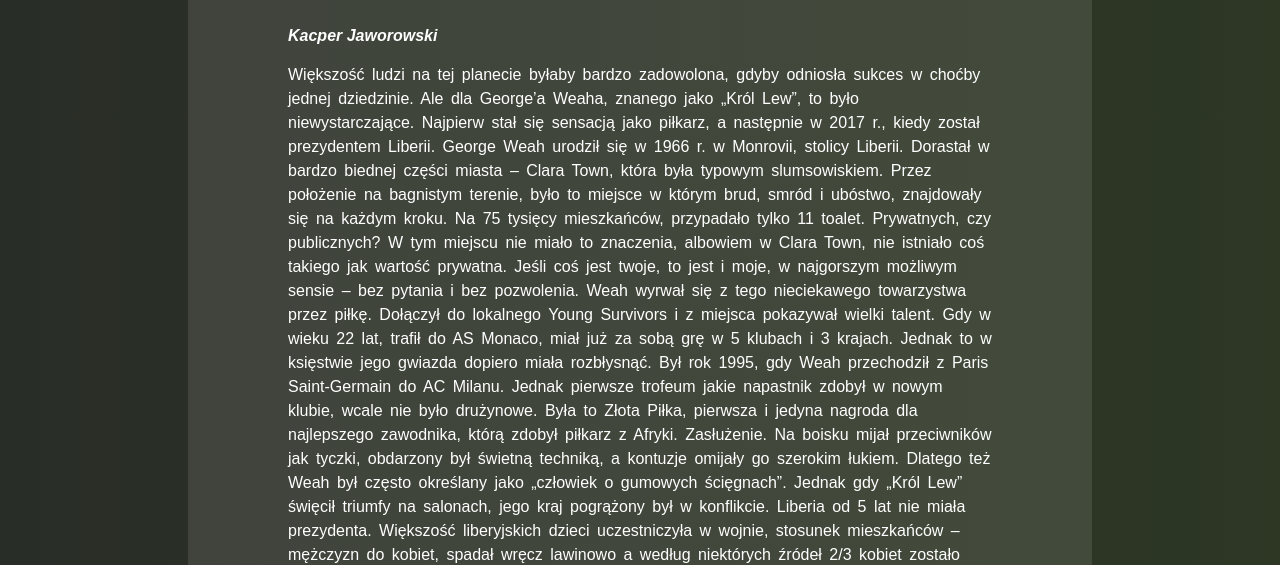
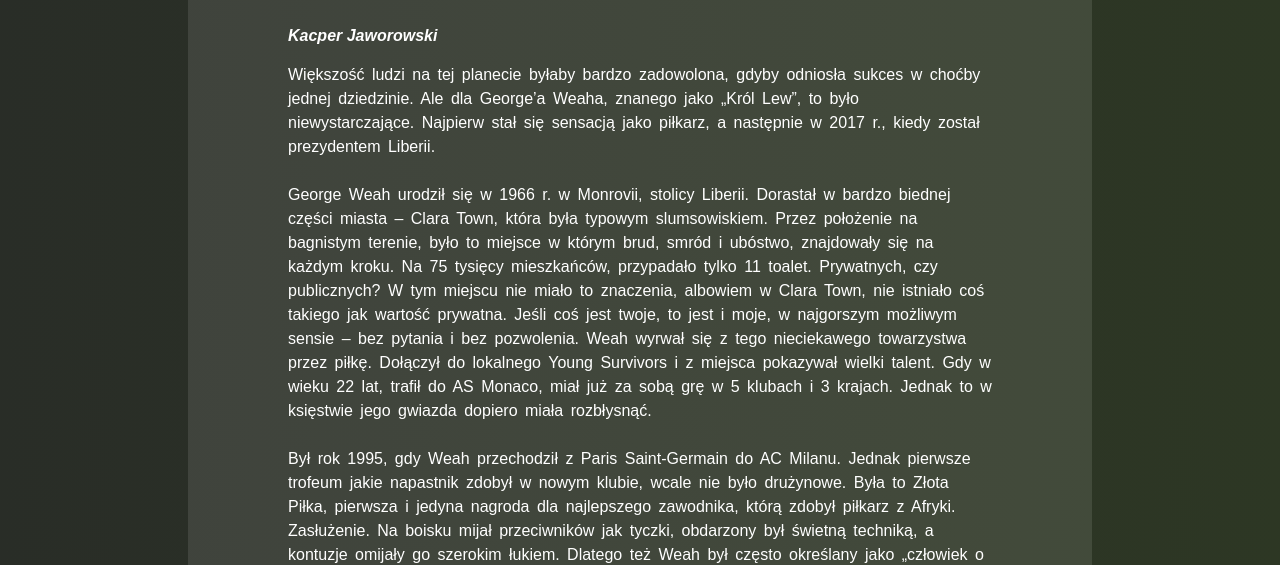
Before and after one commit to testuiacc/testuiacc.github.io, a plain HTML site: page article6.html in a window 1280 px wide. Shown: the part 395-960 px from the top of the page. Drawn offline with Linux system fonts and the light colour scheme.

Commit message:
Update article6.html

```diff
--- a/article6.html
+++ b/article6.html
@@ -23,16 +23,16 @@
                        <b><i>Kacper Jaworowski</i></b><br><br>
                      </p>
                      <p class="article-content">
-                        Większość ludzi na tej planecie byłaby bardzo zadowolona, gdyby odniosła sukces w choćby jednej dziedzinie. Ale dla George’a Weaha, znanego jako „Król Lew”, to było niewystarczające. Najpierw stał się sensacją jako piłkarz, a następnie w 2017 r., kiedy został prezydentem Liberii.
-George Weah urodził się w 1966 r. w Monrovii, stolicy Liberii. Dorastał w bardzo biednej części miasta – Clara Town, która była typowym slumsowiskiem. Przez położenie na bagnistym terenie, było to miejsce w którym brud, smród i ubóstwo, znajdowały się na każdym kroku. Na 75 tysięcy mieszkańców, przypadało tylko 11 toalet. Prywatnych, czy publicznych? W tym miejscu nie miało to znaczenia, albowiem w Clara Town, nie istniało coś takiego jak wartość prywatna. Jeśli coś jest twoje, to jest i moje, w najgorszym możliwym sensie – bez pytania i bez pozwolenia. Weah wyrwał się z tego nieciekawego towarzystwa przez piłkę. Dołączył do lokalnego Young Survivors i z miejsca pokazywał wielki talent. Gdy w wieku 22 lat, trafił do AS Monaco, miał już za sobą grę w 5 klubach i 3 krajach. Jednak to w księstwie jego gwiazda dopiero miała rozbłysnąć.
-Był rok 1995, gdy Weah przechodził z Paris Saint-Germain do AC Milanu. Jednak pierwsze trofeum jakie napastnik zdobył w nowym klubie, wcale nie było drużynowe. Była to Złota Piłka, pierwsza i jedyna nagroda dla najlepszego zawodnika, którą zdobył piłkarz z Afryki. Zasłużenie. Na boisku mijał przeciwników jak tyczki, obdarzony był świetną techniką, a kontuzje omijały go szerokim łukiem. Dlatego też Weah był często określany jako „człowiek o gumowych ścięgnach”. Jednak gdy „Król Lew” święcił triumfy na salonach, jego kraj pogrążony był w konflikcie.
-Liberia od 5 lat nie miała prezydenta. Większość liberyjskich dzieci uczestniczyła w wojnie, stosunek mieszkańców – mężczyzn do kobiet, spadał wręcz lawinowo a według niektórych źródeł 2/3 kobiet zostało zgwałconych. O władze walczyli Charles Taylor i Prince Johnson, którzy obalili Samuela Doe’a. Pierwszy był jego wieloletnim współpracownikiem i ministrem. Drugi natomiast obalając Doe’a torturował go na mnóstwo sposobów, co sfilmował, a na koniec odciął mu ucho i popił piwem. Taśma z tortur obiegła cały świat. Pokój w Liberii miał się zacząć z rokiem 2006, kiedy to do władzy doszła pierwsza kobieta prezydent na kontynencie afrykańskim Ellen Johnson-Sirleaf. Była powiewem świeżości. Inteligentna, wykształcona – studiowała na Harvardzie i wiedziała jak naprawdę przemówić do tak skrzywdzonego narodu. Jednak wygrała dopiero w drugiej turze. W pierwszej, więcej głosów zgarnął nie kto inny jak Weah.
-Początkowo Weah nie mógł się pogodzić z przegraną. Musiało minąć kilka miesięcy, by przyznał, że jednak to nie on będzie prezydentem. Czas poświęcił na naukę. Wiedział, że musi zrobić maturę i że najpierw dobrze byłoby zostać senatorem. W międzyczasie skończył studia.
-Po dwóch kadencjach Ellen Johnson-Sirleaf, Liberyjczycy chcieli zmiany. Gdy w końcu kraj przestał być wielkim kotłem, pora było na lepsze życie. Liberyjczycy chcieli pracować, zarabiać, mieć więcej pieniędzy. W 2017 r., Weah wygrał już bezsprzecznie. Ponad 60% głosów dało mu wygraną, już w pierwszej turze. Boiskowy „Król Lew”, miał stać się „Królem Lwem” polityki. Był nadzieją na lepsze jutro, na Liberię, taką jak po wielkiej wojnie (Liberia przeżywała okres wielkiej hossy po II Wojnie Światowej). Przecież niejedno widział, wspierał Liberię zawsze i wszędzie, swoje też zarobił, szczodrze darując potrzebującym Liberyjczykom przy każdej okazji. Teraz już wiadomo, że pozostanie jedynie nadzieją. Niespełnioną.
-Za wybitnym napastnikiem, cały czas ciągną się afery. To z czym Weah miał walczyć: kolesiostwo, korupcja i nepotyzm, mają się jeszcze lepiej niż do tej pory. Dwa lata temu dziennik „Hot Pepper” ujawnił największą, jak dotąd, z afer za kadencji Weaha. Jeszcze przed zaprzysiężeniem rząd zamówił w Szwecji wydrukowanie 16 miliardów liberyjskich dolarów (Liberia nie posiada własnej mennicy). Pieniądze przypłynęły do portu w Monrovii, ale potem nagle przepadły. To samo spotkało zamówienie z Chin. Świeżo upieczony prezydent zwrócił się o pomoc do rządu Stanów Zjednoczonych. Oskarżył również wcześniej rządzących. Na odpowiedź nie trzeba było długo czekać – kasa zginęła podczas twojego panowania, to teraz sam jej szukaj. Weah obiecał normalność – lepszy dostęp do edukacji, umożliwienie budowy nowych miejsc pracy (Liberyjczycy pracują głównie na stanowiskach publicznych), rozkwit turystki. Tymczasem już za pierwszych dni jego kadencji na ulice wyszli demonstranci. Zapanował chaos.
- <br><br>
+                        Większość ludzi na tej planecie byłaby bardzo zadowolona, gdyby odniosła sukces w choćby jednej dziedzinie. Ale dla George’a Weaha, znanego jako „Król Lew”, to było niewystarczające. Najpierw stał się sensacją jako piłkarz, a następnie w 2017 r., kiedy został prezydentem Liberii.<br><br>
+George Weah urodził się w 1966 r. w Monrovii, stolicy Liberii. Dorastał w bardzo biednej części miasta – Clara Town, która była typowym slumsowiskiem. Przez położenie na bagnistym terenie, było to miejsce w którym brud, smród i ubóstwo, znajdowały się na każdym kroku. Na 75 tysięcy mieszkańców, przypadało tylko 11 toalet. Prywatnych, czy publicznych? W tym miejscu nie miało to znaczenia, albowiem w Clara Town, nie istniało coś takiego jak wartość prywatna. Jeśli coś jest twoje, to jest i moje, w najgorszym możliwym sensie – bez pytania i bez pozwolenia. Weah wyrwał się z tego nieciekawego towarzystwa przez piłkę. Dołączył do lokalnego Young Survivors i z miejsca pokazywał wielki talent. Gdy w wieku 22 lat, trafił do AS Monaco, miał już za sobą grę w 5 klubach i 3 krajach. Jednak to w księstwie jego gwiazda dopiero miała rozbłysnąć. <br><br>
+Był rok 1995, gdy Weah przechodził z Paris Saint-Germain do AC Milanu. Jednak pierwsze trofeum jakie napastnik zdobył w nowym klubie, wcale nie było drużynowe. Była to Złota Piłka, pierwsza i jedyna nagroda dla najlepszego zawodnika, którą zdobył piłkarz z Afryki. Zasłużenie. Na boisku mijał przeciwników jak tyczki, obdarzony był świetną techniką, a kontuzje omijały go szerokim łukiem. Dlatego też Weah był często określany jako „człowiek o gumowych ścięgnach”. Jednak gdy „Król Lew” święcił triumfy na salonach, jego kraj pogrążony był w konflikcie. <br><br>
+Liberia od 5 lat nie miała prezydenta. Większość liberyjskich dzieci uczestniczyła w wojnie, stosunek mieszkańców – mężczyzn do kobiet, spadał wręcz lawinowo a według niektórych źródeł 2/3 kobiet zostało zgwałconych. O władze walczyli Charles Taylor i Prince Johnson, którzy obalili Samuela Doe’a. Pierwszy był jego wieloletnim współpracownikiem i ministrem. Drugi natomiast obalając Doe’a torturował go na mnóstwo sposobów, co sfilmował, a na koniec odciął mu ucho i popił piwem. Taśma z tortur obiegła cały świat. Pokój w Liberii miał się zacząć z rokiem 2006, kiedy to do władzy doszła pierwsza kobieta prezydent na kontynencie afrykańskim Ellen Johnson-Sirleaf. Była powiewem świeżości. Inteligentna, wykształcona – studiowała na Harvardzie i wiedziała jak naprawdę przemówić do tak skrzywdzonego narodu. Jednak wygrała dopiero w drugiej turze. W pierwszej, więcej głosów zgarnął nie kto inny jak Weah. <br><br>
+Początkowo Weah nie mógł się pogodzić z przegraną. Musiało minąć kilka miesięcy, by przyznał, że jednak to nie on będzie prezydentem. Czas poświęcił na naukę. Wiedział, że musi zrobić maturę i że najpierw dobrze byłoby zostać senatorem. W międzyczasie skończył studia. <br><br>
+Po dwóch kadencjach Ellen Johnson-Sirleaf, Liberyjczycy chcieli zmiany. Gdy w końcu kraj przestał być wielkim kotłem, pora było na lepsze życie. Liberyjczycy chcieli pracować, zarabiać, mieć więcej pieniędzy. W 2017 r., Weah wygrał już bezsprzecznie. Ponad 60% głosów dało mu wygraną, już w pierwszej turze. Boiskowy „Król Lew”, miał stać się „Królem Lwem” polityki. Był nadzieją na lepsze jutro, na Liberię, taką jak po wielkiej wojnie (Liberia przeżywała okres wielkiej hossy po II Wojnie Światowej). Przecież niejedno widział, wspierał Liberię zawsze i wszędzie, swoje też zarobił, szczodrze darując potrzebującym Liberyjczykom przy każdej okazji. Teraz już wiadomo, że pozostanie jedynie nadzieją. Niespełnioną.  <br><br>
+Za wybitnym napastnikiem, cały czas ciągną się afery. To z czym Weah miał walczyć: kolesiostwo, korupcja i nepotyzm, mają się jeszcze lepiej niż do tej pory. Dwa lata temu dziennik „Hot Pepper” ujawnił największą, jak dotąd, z afer za kadencji Weaha. Jeszcze przed zaprzysiężeniem rząd zamówił w Szwecji wydrukowanie 16 miliardów liberyjskich dolarów (Liberia nie posiada własnej mennicy). Pieniądze przypłynęły do portu w Monrovii, ale potem nagle przepadły. To samo spotkało zamówienie z Chin. Świeżo upieczony prezydent zwrócił się o pomoc do rządu Stanów Zjednoczonych. Oskarżył również wcześniej rządzących. Na odpowiedź nie trzeba było długo czekać – kasa zginęła podczas twojego panowania, to teraz sam jej szukaj. Weah obiecał normalność – lepszy dostęp do edukacji, umożliwienie budowy nowych miejsc pracy (Liberyjczycy pracują głównie na stanowiskach publicznych), rozkwit turystki. Tymczasem już za pierwszych dni jego kadencji na ulice wyszli demonstranci. Zapanował chaos.<br><br>
 
-Liberia w 2020 r., zanotowała spadek PKB o 3% a COVID-19 jeszcze bardziej uwypuklił problemy kraju. Wiele ekspertów widzi tutaj podobieństwa z Zimbabwe. Coraz większa inflacja; nauczyciele i lekarze, pracujący przecież w publicznych ośrodkach, przez miesiące nie dostają wypłat; do bankomatów ciągną się kolejki, a doczekanie się w końcu swojej kolejki, nie oznacza, że cokolwiek zostanie wypłacone. Jedyne na co ludzie mają pieniądze, to tani, podrabiany alkohol, importowany z Chin.
+
+Liberia w 2020 r., zanotowała spadek PKB o 3% a COVID-19 jeszcze bardziej uwypuklił problemy kraju. Wiele ekspertów widzi tutaj podobieństwa z Zimbabwe. Coraz większa inflacja; nauczyciele i lekarze, pracujący przecież w publicznych ośrodkach, przez miesiące nie dostają wypłat; do bankomatów ciągną się kolejki, a doczekanie się w końcu swojej kolejki, nie oznacza, że cokolwiek zostanie wypłacone. Jedyne na co ludzie mają pieniądze, to tani, podrabiany alkohol, importowany z Chin.<br><br>
  <br><br>
 Senator Abraham Darius Dillion nastawiony krytycznie do Weaha, w wypowiedzi dla BBC, stwierdził: „George Weah poniósł porażkę. Gospodarka przeniosła się z toalety do szamba”. Zaginione miliardy nie znalazły się do dnia dzisiejszego. Dane z Banku Światowego za rok 2020 mówią, że 4,8 miliona ludzi w Liberii żyje za mniej niż dwa dolary dziennie. Ostatnimi czasy zrobiono podsumowanie kadencji Weaha. Na 87 obietnic wyborczych zrealizował 5.
  <br><br>
```
